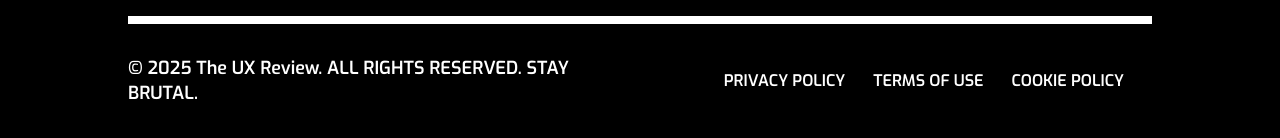
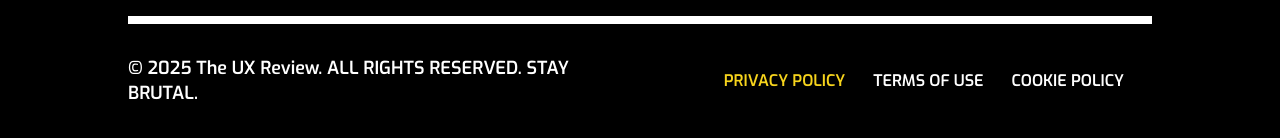
Before and after one commit to abdobahi187/ux, a plain HTML site: page index.html in a window 1280 px wide. In both pictures the pointer is over the link "PRIVACY POLICY". Shown: the part 4695-4833 px from the top of the page. Drawn offline with Linux system fonts and the light colour scheme.

Commit message:
intail commit

```diff
--- a/css/style.css
+++ b/css/style.css
@@ -1149,11 +1149,16 @@ ul {
 .footer .down-footer ul li {
   margin-right: 28px;
 }
+.footer .down-footer ul li:hover a {
+  color: #f7d41c;
+}
+
 .footer .down-footer ul li a {
   color: white;
   font-weight: 600;
   font-size: 16px;
   line-height: 28px;
+  transition: 0.2s;
 }
 
 /* <!-- --------------------------------------end footer-------------------------------------------- --> */
```
